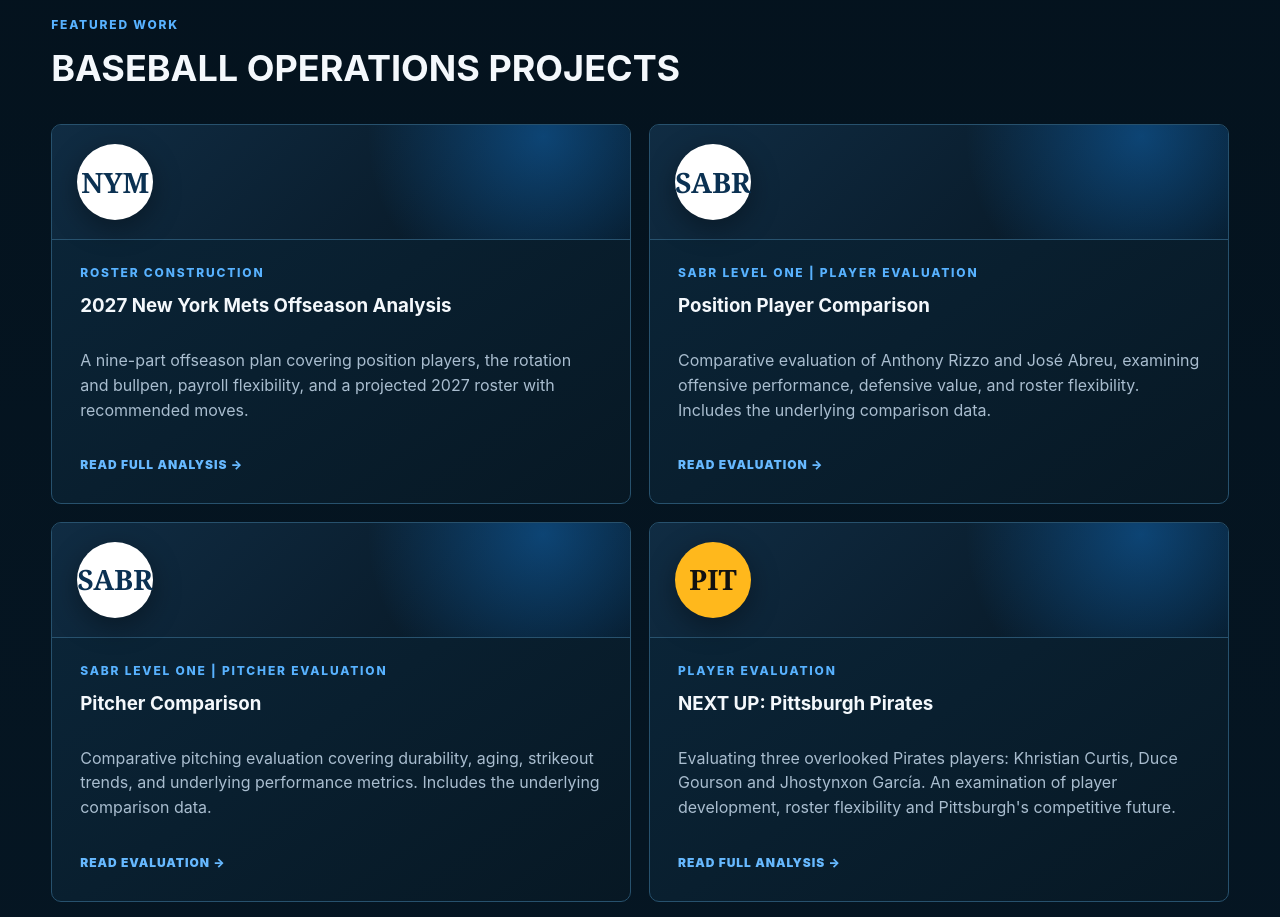
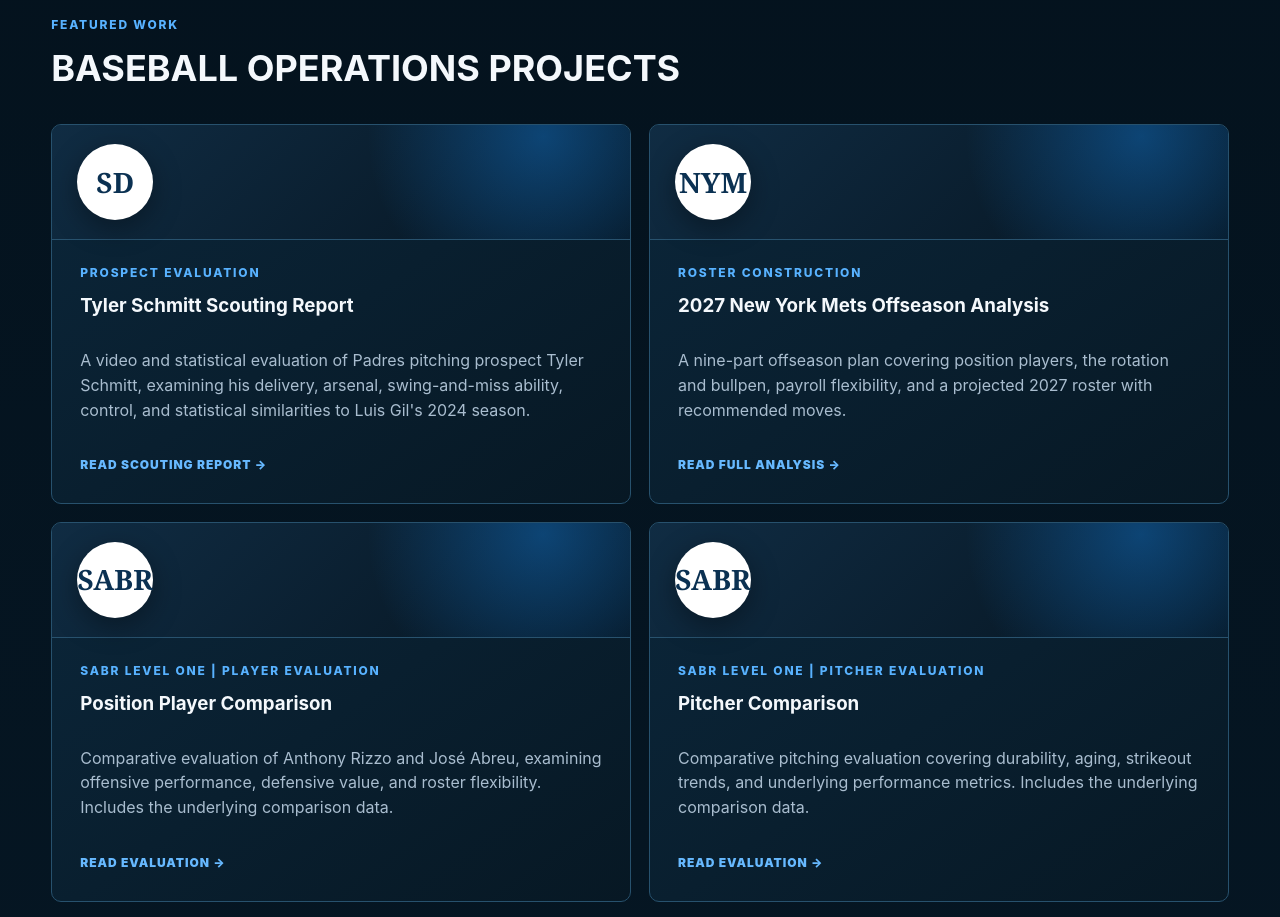
Before and after one commit to dhedrick9/dhedrick9.github.io, a plain HTML site: page index.html in a window 1280 px wide. Shown: the part 860-1777 px from the top of the page. Drawn offline with Linux system fonts and the light colour scheme.

Commit message:
Add Tyler Schmitt scouting report to portfolio

```diff
--- a/index.html
+++ b/index.html
@@ -587,6 +587,15 @@ footer {
 
         <div class="projects-grid">
 
+            <article class="card">
+                <div class="graphic"><div class="logo-badge">SD</div></div>
+                <div class="eyebrow">Prospect Evaluation</div>
+                <h3>Tyler Schmitt Scouting Report</h3>
+                <p>A video and statistical evaluation of Padres pitching prospect Tyler Schmitt, examining his delivery, arsenal, swing-and-miss ability, control, and statistical similarities to Luis Gil's 2024 season.</p>
+                <div class="meta">Read Scouting Report →</div>
+                <a class="stretch" href="tyler-schmitt-scouting-report.pdf" target="_blank" rel="noopener" aria-label="Open Tyler Schmitt scouting report"></a>
+            </article>
+
 
 
             <article class="card">
```
Also changed, not shown: 1 other file.
